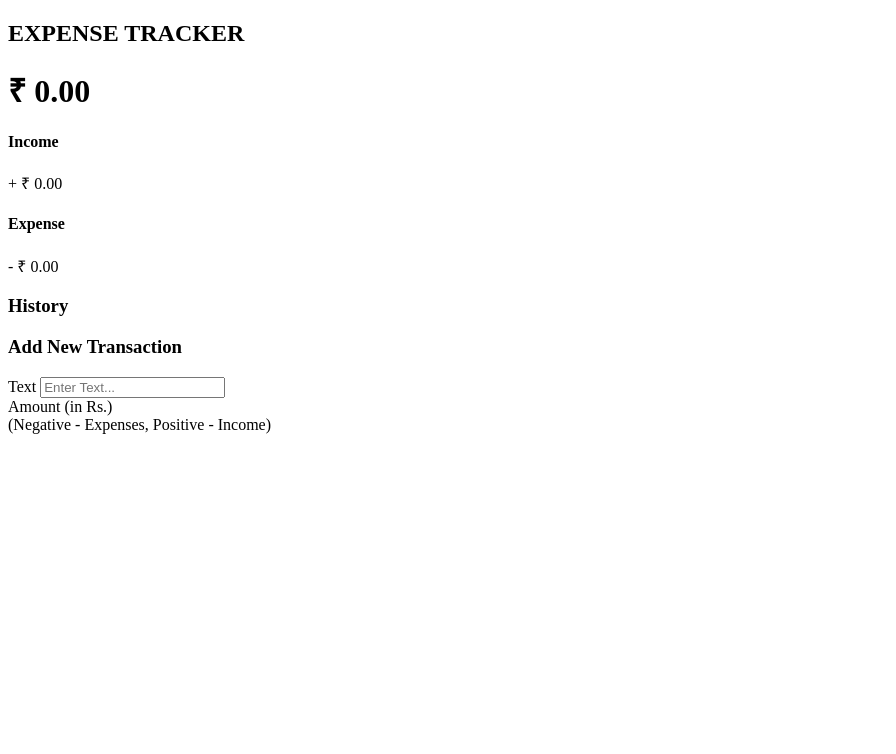
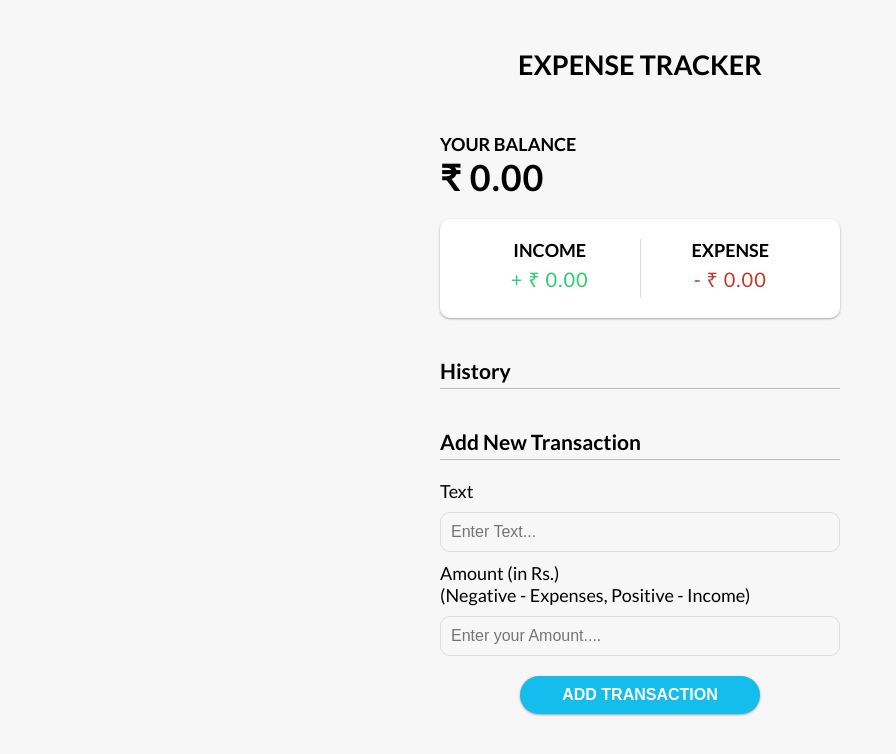
Before and after one commit to enoshpaulu/JavaScript-Projects, a plain HTML site: page Expense-Tracker/index.html in a window 1280 px wide. Shown: the whole page, without its empty margins (0-896 px from the left). Drawn offline with Linux system fonts and the light colour scheme.

Commit message:
Updated HTML & CSS files

```diff
--- a/Expense-Tracker/index.html
+++ b/Expense-Tracker/index.html
@@ -9,6 +9,8 @@
 </head>
 <body>
     <h2>EXPENSE TRACKER</h2>
+    <div class="container">
+        <h4>Your balance</h4>
         <h1 id="balance">&#8377 0.00</h1>
 
         <div class="inc-exp-container">
@@ -40,8 +42,12 @@
                 <label for="amount">
                     Amount (in Rs.) <br> (Negative - Expenses, Positive - Income)
                 </label>
+                <input type="number" id="amount" placeholder="Enter your Amount....">
             </div>
+
+            <button class="btn">ADD TRANSACTION</button>
         </form>
+    </div>
 
 </body>
 </html>
--- a/Expense-Tracker/styles.css
+++ b/Expense-Tracker/styles.css
@@ -0,0 +1,160 @@
+@import url('https://fonts.googleapis.com/css2?family=Lato:ital,wght@0,100;0,300;0,400;0,700;0,900;1,100;1,300;1,400;1,700;1,900&display=swap');
+
+:root{
+    --box-shadow: 0 1px 3px rgba(0, 0, 0, 0.12), 0 1px 2px rgba(0, 0, 0, 0.24);
+}
+
+*{
+    box-sizing: border-box;
+}
+
+body{
+    background-color: #f7f7f7;
+    display: flex;
+    flex-direction: column;
+    align-items: center;
+    justify-content: center;
+    min-height: 100vh;
+    margin: 0;
+    font-family: 'Lato', sans-serif;
+    font-size: 18px;
+}
+
+.container{
+    margin: 30px auto;
+    width: 400px;
+}
+
+h1{
+    letter-spacing: 1px;
+    margin: 0;
+}
+
+h3{
+    border-bottom: 1px solid #bbb;
+    padding-bottom: 5px;
+    margin: 40px 0 10px;
+}
+
+h4{
+    margin: 0;
+    text-transform: uppercase;
+}
+
+.inc-exp-container{
+    background-color: #fff;
+    box-shadow: var(--box-shadow);
+    padding: 20px;
+    display: flex;
+    justify-content: space-around;
+    margin: 20px 0;
+    border-radius: 10px;
+}
+
+.inc-exp-container > div{
+    flex: 1;
+    text-align: center;
+}
+
+.inc-exp-container > div:first-of-type{
+    border-right: 1px solid #dedede;
+}
+
+.money{
+    font-size: 20px;
+    letter-spacing: 1px;
+    margin: 5px 0;
+}
+
+.money.plus{
+    color: #2ecc71;
+}
+
+.money.minus{
+    color: #c0392b;
+}
+
+label{
+    display: inline-block;
+    margin: 10px 0;
+}
+
+input[type="number"],
+input[type="text"]{
+    border: 1px solid #dedede;
+    background-color: transparent;
+    display: block;
+    width: 100%;
+    padding: 10px;
+    border-radius: 10px;
+    font-size: 16px;
+}
+
+.btn{
+    cursor: pointer;
+    background-color: #14bdeb;
+    border: none;
+    box-shadow: var(--box-shadow);
+    color: #fff;
+    display: block;
+    font-size: 16px;
+    margin: 20px auto 30px;
+    padding: 10px;
+    width: 60%;
+    border-radius: 30px;
+    font-weight:  bold;
+}
+
+.btn:hover{
+    background-color: rgb(1, 180, 229);
+}
+
+.btn:focus,
+.delete-btn:focus{
+    outline: 0;
+}
+
+.list{
+    list-style-type: none;
+    padding: 0;
+    margin-bottom: 40px;
+}
+
+.list li{
+    background-color: #fff;
+    box-shadow: var(--box-shadow);
+    color: #333;
+    display: flex;
+    justify-content: space-between;
+    position: relative;
+    padding: 10px;
+    margin: 10px 0;
+}
+
+.list li.plus{
+    border-right: 5px solid #2e4;
+}
+
+.list li.minus{
+    border-right: 5px solid #c03;
+}
+
+.delete-btn{
+    cursor: pointer;
+    background-color: #e74c3c;
+    border: 0;
+    color: #fff;
+    font-size: 20px;
+    line-height: 20px;
+    padding: 2px 5px;
+    position: relative;
+    top: 50%;
+    left: 0;
+    transform: translate(-100%, -50%);
+    opacity: 0;
+    transition: opacity 0.3s ease;
+}
+
+.list li:hover .delete-btn{
+    opacity: 1;
+}
```
Lines whose indentation alone changed are shown as unchanged.
